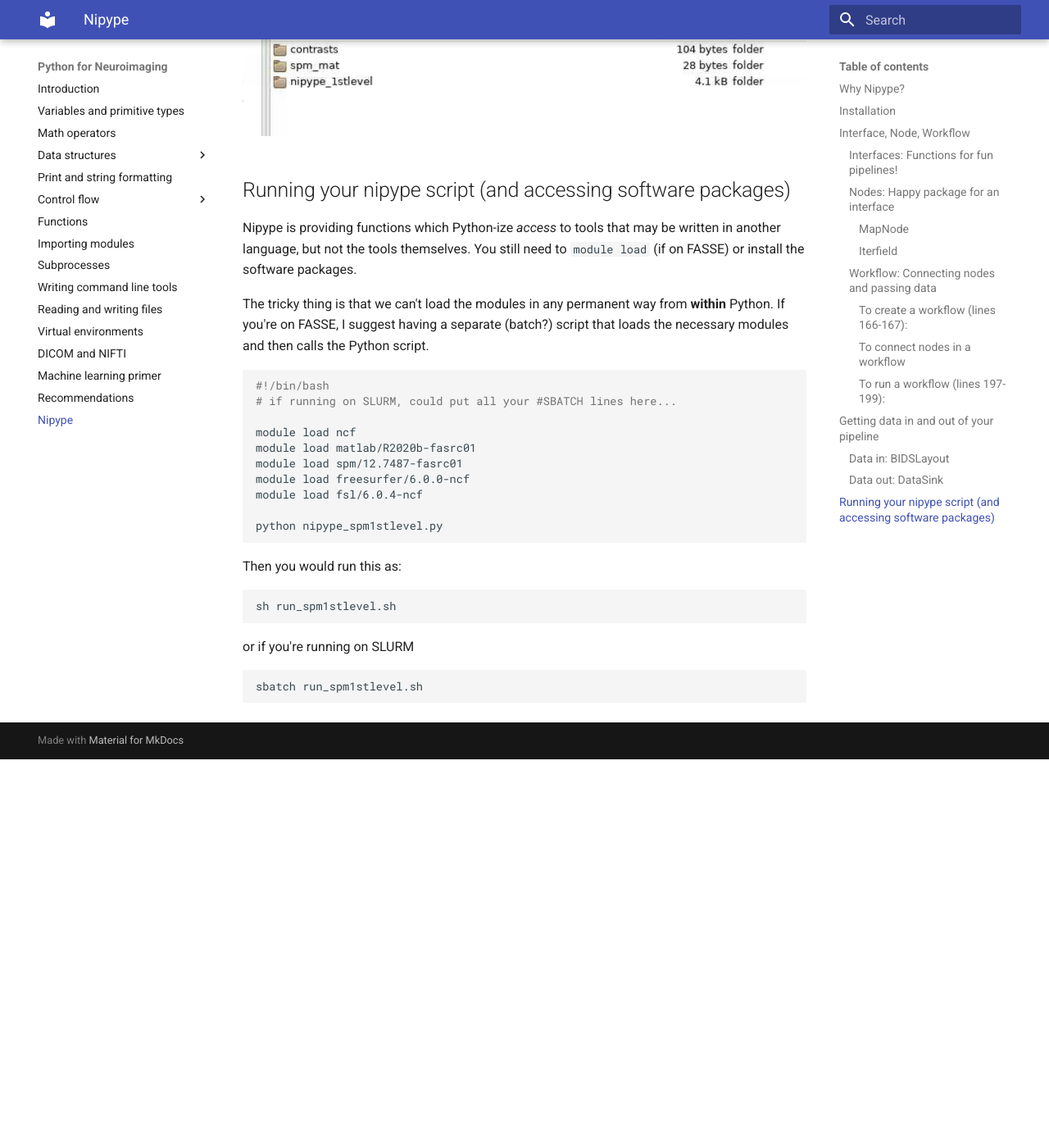
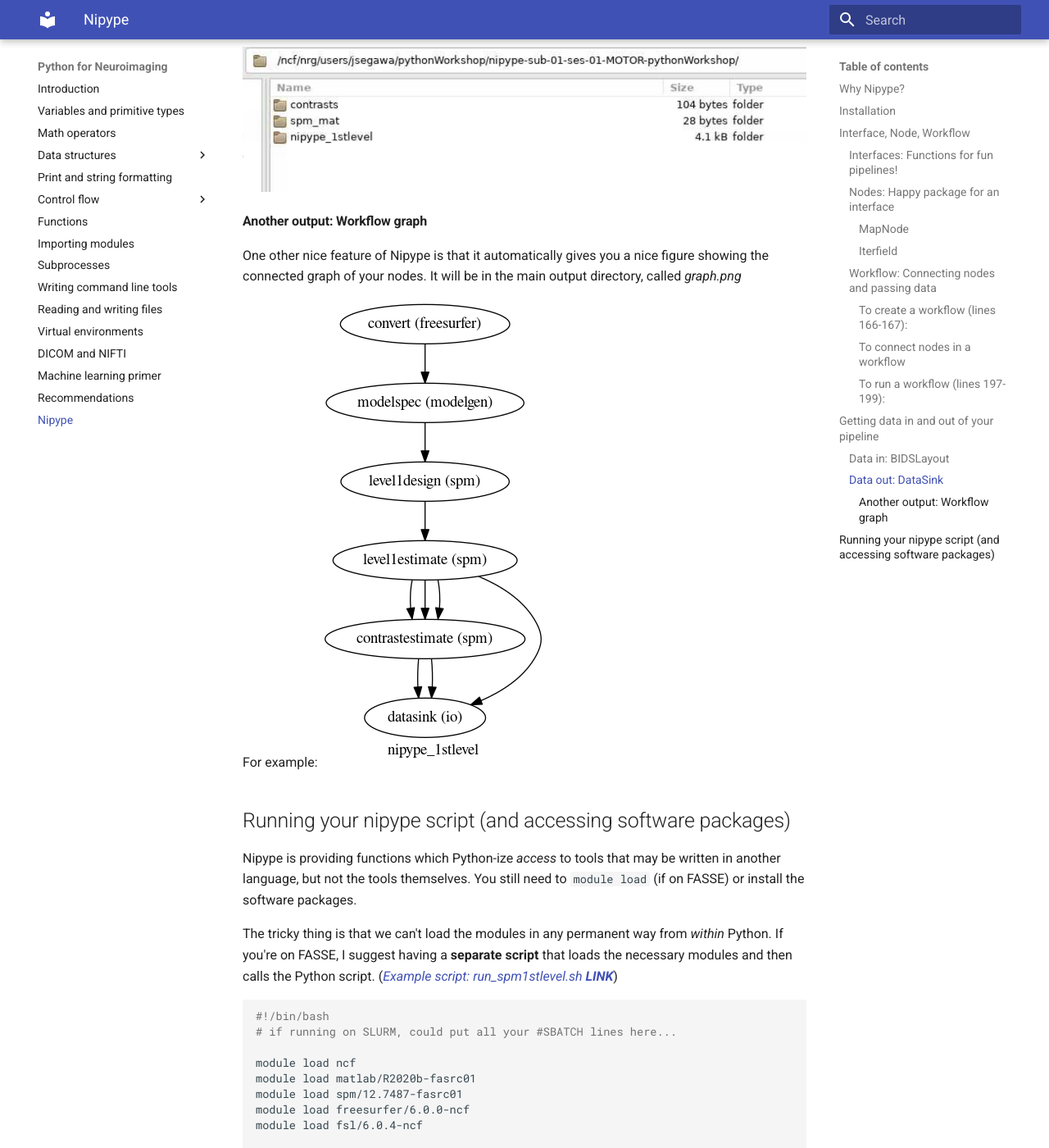
Before and after one commit to harvard-nrg/python-workshop, an MkDocs documentation site: the page built from docs/nipype.md, in a window 1280 px wide and 1400 px high, scrolled down 5318 px. Shown: the whole window at 82% size. Built offline with MkDocs 1.6.1 and Material for MkDocs 9.7.7, drawn with Linux system fonts in a browser that asks for light colours; before the commit the page ends 6244 px from its top, so only the background shows below that; some of the changed text lies outside the part shown.

Commit message:
Update nipype.md

````diff
--- a/docs/nipype.md
+++ b/docs/nipype.md
@@ -25,6 +25,9 @@
 # You will probably get warnings, but make sure you don't have any errors or fails.
 ```
 
+!!! note ""
+    To access the [_full code of nipype_spm1stlevel.py (**LINK**)_](https://github.com/harvard-nrg/python-workshop/blob/main/docs/code/nipype_spm1stlevel.py)
+
 ## Interface, Node, Workflow
 A nipype pipeline is composed of 3 differently "sized" objects, from smallest to largest:
 1. Interfaces,
@@ -38,7 +41,7 @@
 
 [_Interfaces_](https://nipype.readthedocs.io/en/latest/interfaces.html) are Python functions that wrap the magical (mostly neuroimaging) tools from other software packages (e.g., fslmaths from FSL or recon-all from Freesurfer)
 
-Like modules, interfaces aren't Python built-ins, so their modules must be imported at the beginning of your Python script (lines 1-13 of *nipype_spm1stlevel.py*):
+Like modules, interfaces aren't Python built-ins, so their modules must be imported at the beginning of your Python script (lines 1-13 of [_nipype_spm1stlevel.py **LINK**_](https://github.com/harvard-nrg/python-workshop/blob/main/docs/code/nipype_spm1stlevel.py)):
 ```python
 from nipype.interfaces import fsl, spm
 ```
@@ -168,10 +171,17 @@
 
 ![Directory of nipype output](./assets/datasink_output.png)
 
+#### Another output: Workflow graph ####
+
+One other nice feature of Nipype is that it automatically gives you a nice figure showing the connected graph of your nodes. It will be in the main output directory, called *graph.png*
+
+For example:
+![Pipeline graph](./assets/graph.png)
+
 ## Running your nipype script (and accessing software packages)
 Nipype is providing functions which Python-ize *access* to tools that may be written in another language, but not the tools themselves. You still need to `module load` (if on FASSE) or install the software packages.
 
-The tricky thing is that we can't load the modules in any permanent way from **within** Python. If you're on FASSE, I suggest having a separate (batch?) script that loads the necessary modules and then calls the Python script.
+The tricky thing is that we can't load the modules in any permanent way from *within* Python. If you're on FASSE, I suggest having a **separate script** that loads the necessary modules and then calls the Python script. ([_Example script: run_spm1stlevel.sh **LINK**_](https://github.com/harvard-nrg/python-workshop/blob/main/docs/code/run_spm1stlevel.sh))
 
 ```bash
 #!/bin/bash
````
